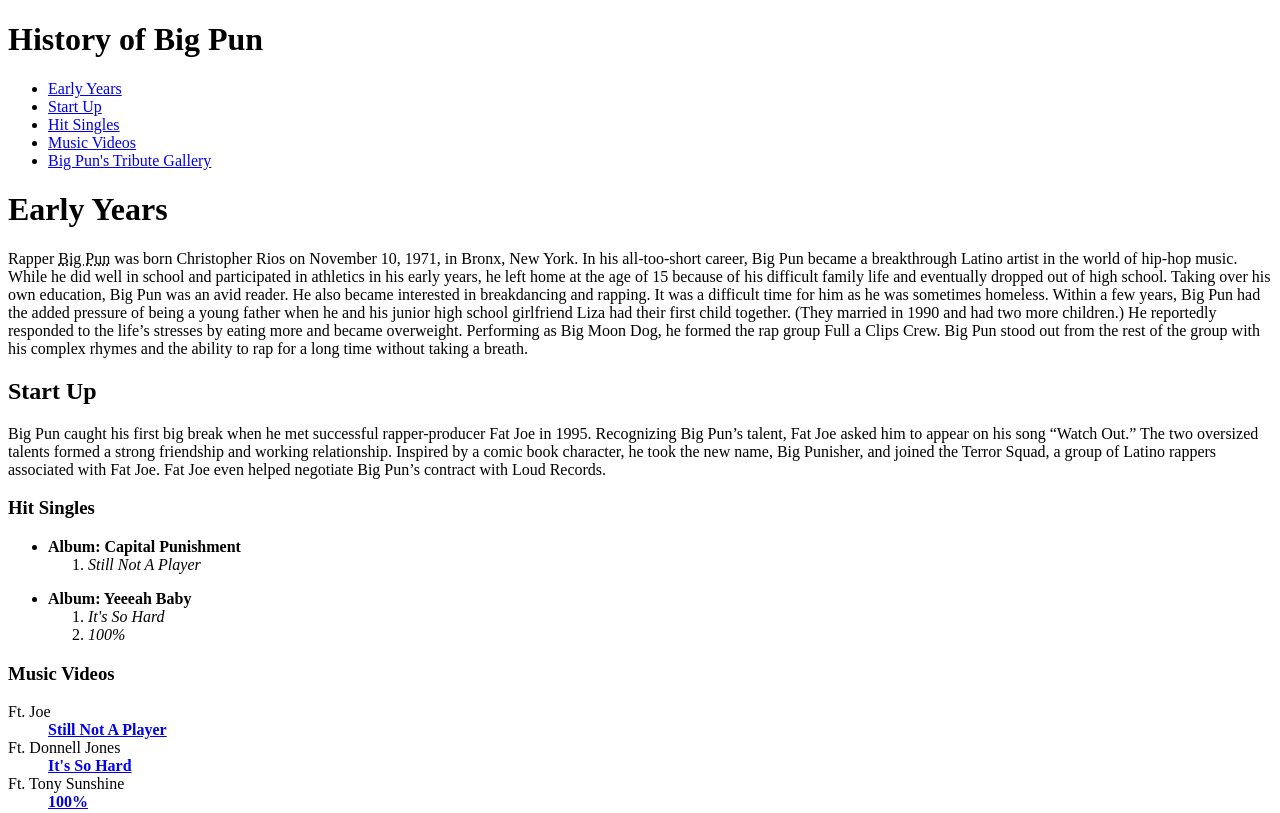
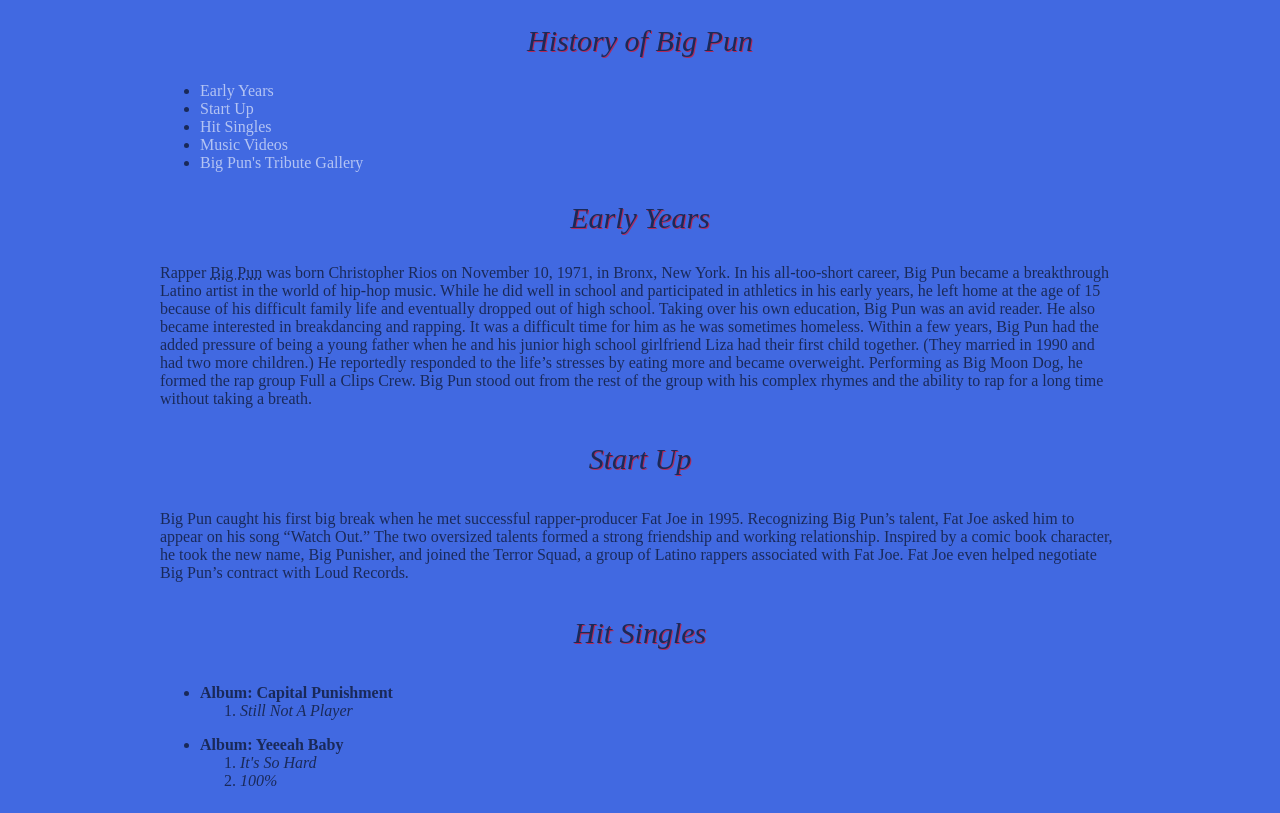
Before and after one commit to Smvargas787/DWS1.2-, a plain HTML site: page Vargas_SelenaProject1/vargas_selena_project1.html in a window 1280 px wide. Shown: the top 813 px of the page. Drawn offline with Linux system fonts and the light colour scheme.

Commit message:
marking need to work on links

```diff
--- a/Box Model/box-model.html
+++ b/Box Model/box-model.html
@@ -3,7 +3,7 @@
 	<head>
 		<meta charset="utf-8" />
 		<title>Box Model</title>
-		<!-- Link to stylesheet goes here -->
+		<link href = "css/styles.css" rel="stylesheet" />
 	</head>
 	<body>
 		<div id="page">
--- a/Box Model/css/styles.css
+++ b/Box Model/css/styles.css
@@ -8,10 +8,22 @@ body {
 ul {
 	list-style-type: none;
 	text-align: center;
+	width: 625px;
+	border-top: 2px solid  #000;
+	border-bottom: 1px solid #000;
+	margin-top: 0;
+	margin-bottom: 0;
+	margin-right: auto;
+	margin-left: auto;
 }
 
 p {
 	text-align: center;
+	width: 600px;
+	margin-top: 20px;
+	margin-bottom: 20px;
+	margin-right: auto;
+	margin-left: auto;
 }
 
 a {
@@ -24,3 +36,30 @@ a:hover, a#current-page {
 	color: #cc3333;
 	background-color: #ffffff;
 }
+
+#page{
+		width: 960px;
+		border: 4px double #000;
+		margin-top: 10px;
+		margin-bottom: 10px;
+		margin-right: auto;
+		margin-left: auto;
+}
+
+
+#logo{
+		width: 303px;
+		margin-top: 10px;
+		margin-bottom: 25px;
+		margin-right: auto;
+		margin-left: auto;
+}
+
+li{
+		margin-top: 0;
+		margin-bottom: 0;
+		margin-right: 3px;
+		margin-left: 3px;
+		display: inline-block;
+		padding: 5px;
+}
--- /dev/null
+++ b/Intro To CSS/css/styles.css
@@ -0,0 +1,38 @@
+/*Children of the body element */
+
+body{
+
+			font-family: Arial, Verdana, sans-serif;
+}
+
+/*Id of "container" */
+
+#container{
+
+				border: 1px solid #665544;
+				background-color: #efefef;
+				padding: 10px;
+}
+
+/*Headings*/
+	h1, h2{
+				color: #ee3e80;
+}
+
+
+/*Paragraphs*/
+p{
+			color: #665544;
+}
+
+
+/*Strong element*/
+strong{
+			color: green;
+}
+
+
+/*Em elements*/
+em{
+			color: violet
+}
--- /dev/null
+++ b/Vargas_SelenaProject1/css/main.css
@@ -0,0 +1,45 @@
+/*Body*/
+body{
+		background-color: RoyalBlue;
+		opacity: 0.6;
+}
+
+/*Headings*/
+h1, h2, h3{
+		font-family: monotype corsiva;
+		font-size: 30px;
+		font-weight: lighter;
+		font-style: italic;
+		line-height: 1.4;
+		text-align: center;
+		text-shadow: 1px 1px #f00
+}
+
+/*Links*/
+a:link{
+		color: #ffffff;
+		text-decoration: none;
+}
+
+a:visited{
+		color: #ffffff;
+		text-decoration: line-through;
+}
+
+a:hover{
+		color:#000;
+		text-decoration: underline;
+}
+
+a:active{
+		color: #ff0000;
+		text-decoration: underline;
+}
+
+#page{
+		width: 960px;
+		margin-top: auto;
+		margin-bottom: auto;
+		margin-left: auto;
+		margin-right: auto;
+}
--- a/Vargas_SelenaProject1/vargas_selena_project1.html
+++ b/Vargas_SelenaProject1/vargas_selena_project1.html
@@ -3,10 +3,14 @@
 	<head>
 			<meta charset="utf-8"/>
 			<title>Project 1: Big Pun</title>
+			<link href ="css/main.css" rel ="stylesheet"/>
 	</head>
 	<body>
+	   <div id="page">
 
-			 	<h1 id = "top">History of Big Pun</h1>
+
+
+		   <h1 id = "top">History of Big Pun</h1>
 
 
 		<ul>
@@ -19,12 +23,12 @@
 
 		 </ul>
 
-		 	<h1 id = "top">Early Years</h1>
+		 	<h2 id = "top">Early Years</h2>
 
 			<p> Rapper <abbr title="Big Punisher">Big Pun</abbr> was born Christopher Rios on November 10, 1971, in Bronx, New York. In his all-too-short career, Big Pun became a breakthrough Latino artist in the world of hip-hop music. While he did well in school and participated in athletics in his early years, he left home at the age of 15 because of his difficult family life and eventually dropped out of high school. Taking over his own education, Big Pun was an avid reader. He also became interested in breakdancing and rapping. It was a difficult time for him as he was sometimes homeless. Within a few years, Big Pun had the added pressure of being a young father when he and his junior high school girlfriend Liza had their first child together. (They married in 1990 and had two more children.) He reportedly responded to the life’s stresses by eating more and became overweight. Performing as Big Moon Dog, he formed the rap group Full a Clips Crew. Big Pun stood out from the rest of the group with his complex rhymes and the ability to rap for a long time without taking a breath.
 			</p>
 
-			<h2 id="start_up">Start Up</h2>
+			<h3 id="start_up">Start Up</h3>
 			<p>Big Pun caught his first big break when he met successful rapper-producer Fat Joe in 1995. Recognizing Big Pun’s talent, Fat Joe asked him to appear on his song “Watch Out.” The two oversized talents formed a strong friendship and working relationship. Inspired by a comic book character, he took the new name, Big Punisher, and joined the Terror Squad, a group of Latino rappers associated with Fat Joe. Fat Joe even helped negotiate Big Pun’s contract with Loud Records.
 			</p>
 
@@ -102,5 +106,7 @@
 		    		</figure>
 
 		    		<p><a href="#top">Top</a></p>
-		</body>
+
+	      </div><!-- Closes page div -->
+	</body>
 </html>
```
Also changed, not shown: Color & Styling Text/color.html (added, +21 -0 lines), Color & Styling Text/styling-text.html (added, +20 -0 lines), Intro To CSS/intro-to-css.html (+1 -1 lines).
